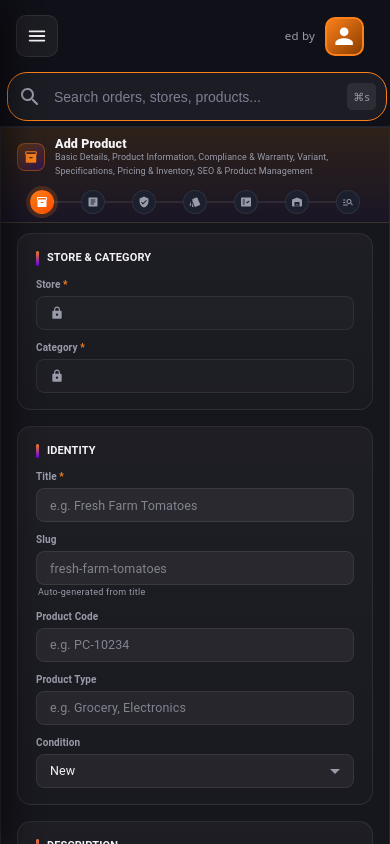
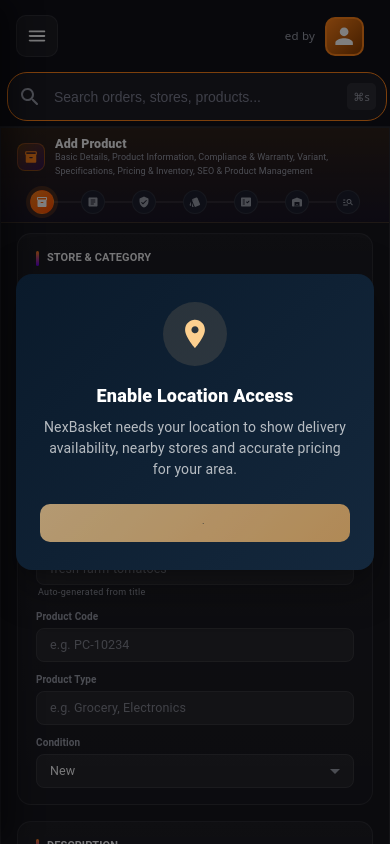
Before and after one commit to vineet-singraul/NexBasket_frontend, a React (Vite) app: page /__preview/add-base-product in a window 390 px wide. Shown: the top 844 px of the page. Built offline with nearby package versions, Linux system fonts and the light colour scheme; no server answers.

Commit message:
Working on UI of mobile view

```diff
--- a/src/App.tsx
+++ b/src/App.tsx
@@ -5,7 +5,7 @@
 import SessionExpiryWatcher from './auth/common/SessionExpiryWatcher'
 import ProtectedRoute from './auth/common/ProtectedRoute'
 import UserHome from './features/user/pages/UserHome'
-import useGetCity from './hooks/useGetCity'
+import LocationGate from './components/LocationGate'
 import ChnagePassword from './features/user/components/ChnagePassword'
 import OwnerLayout from './features/owner/common/OwnerLayout'
 import AddCategury from './features/owner/pages/AddCategury'
@@ -16,9 +16,8 @@
 import AddProduct from './features/owner/components/BaseProduct/AddProduct'
 import MainOwnerDashbord from './features/owner/pages/MainOwnerDashbord'
 function App() {
-  useGetCity()
   return (
-    <>
+    <LocationGate>
       <SessionExpiryWatcher />
       <Routes>
         <Route path="/" element={<UserHome />} />
@@ -126,7 +125,7 @@
           />
         </Route>
       </Routes>
-    </>
+    </LocationGate>
   )
 }
 
--- a/src/auth/common/ProtectedRoute.tsx
+++ b/src/auth/common/ProtectedRoute.tsx
@@ -10,17 +10,17 @@
 // specific role). Backend still enforces this on every request — this just
 // stops an unauthenticated visit from ever rendering the protected UI.
 const ProtectedRoute = ({ role }: ProtectedRouteProps) => {
-  const session = getAuthSession<SignInUser>();
+  const session = getAuthSession<SignInUser>()
 
   if (!session) {
-    return <Navigate to="/signin" replace />;
+    return <Navigate to="/signin" replace />
   }
 
   if (role && session.user?.role !== role) {
-    return <Navigate to="/" replace />;
+    return <Navigate to={session.user?.role === "owner" ? "/owner/dashboard" : "/"} replace />
   }
 
-  return <Outlet />;
+  return <Outlet />
 };
 
 export default ProtectedRoute;
--- /dev/null
+++ b/src/components/LocationGate.tsx
@@ -0,0 +1,139 @@
+import { useEffect, useState, type ReactNode } from 'react'
+import { useDispatch } from 'react-redux'
+import axios from 'axios'
+import { Dialog, Box, Typography, Button, CircularProgress } from '@mui/material'
+import LocationOnIcon from '@mui/icons-material/LocationOn'
+import { setCity, setPinCode } from '../redux/slice/userSlice'
+
+type LocationStatus = 'requesting' | 'granted' | 'denied' | 'unsupported'
+
+const LocationGate = ({ children }: { children: ReactNode }) => {
+  const dispatch = useDispatch()
+  const [status, setStatus] = useState<LocationStatus>(() =>
+    'geolocation' in navigator ? 'requesting' : 'unsupported',
+  )
+  const [errorMessage, setErrorMessage] = useState('')
+
+  const fetchLocation = () => {
+    if (!('geolocation' in navigator)) return
+
+    navigator.geolocation.getCurrentPosition(
+      async (position) => {
+        try {
+          const { latitude, longitude } = position.coords
+          const response = await axios.get(
+            `https://api.geoapify.com/v1/geocode/reverse?lat=${latitude}&lon=${longitude}&format=json&apiKey=${import.meta.env.VITE_GEOAPI}`,
+          )
+          const city = response.data?.results?.[0]?.city
+          const postcode = response.data?.results?.[0]?.postcode
+          dispatch(setCity({ city }))
+          dispatch(setPinCode({ postcode }))
+        } finally {
+          setStatus('granted')
+        }
+      },
+      (error) => {
+        setErrorMessage(
+          error.code === error.PERMISSION_DENIED
+            ? 'You denied location access. Please allow location permission from your browser/site settings, then try again.'
+            : 'We could not fetch your location. Please try again.',
+        )
+        setStatus('denied')
+      },
+      { enableHighAccuracy: true, timeout: 15000 },
+    )
+  }
+
+  const requestLocation = () => {
+    setStatus('requesting')
+    fetchLocation()
+  }
+
+  useEffect(() => {
+    fetchLocation()
+    // eslint-disable-next-line react-hooks/exhaustive-deps
+  }, [])
+
+  return (
+    <>
+      {children}
+
+      <Dialog
+        open={status !== 'granted'}
+        maxWidth="xs"
+        fullWidth
+        sx={{
+          '& .MuiDialog-paper': {
+            background: 'linear-gradient(135deg, #0A1A2B 0%, #14283d 100%)',
+            borderRadius: '16px',
+            padding: '28px 24px',
+            textAlign: 'center',
+            margin: '16px',
+          },
+        }}
+      >
+        <Box
+          sx={{
+            width: 64,
+            height: 64,
+            borderRadius: '50%',
+            background: 'rgba(252, 207, 143, 0.12)',
+            display: 'flex',
+            alignItems: 'center',
+            justifyContent: 'center',
+            margin: '0 auto 16px',
+          }}
+        >
+          <LocationOnIcon sx={{ fontSize: 34, color: '#FCCF8F' }} />
+        </Box>
+
+        <Typography sx={{ color: '#ffffff', fontWeight: 800, fontSize: 18, mb: 1 }}>
+          Enable Location Access
+        </Typography>
+
+        <Typography sx={{ color: 'rgba(255, 255, 255, 0.7)', fontSize: 14, mb: 3, lineHeight: 1.5 }}>
+          NexBasket needs your location to show delivery availability, nearby stores and accurate
+          pricing for your area.
+        </Typography>
+
+        {status === 'denied' && (
+          <Typography sx={{ color: '#ff8080', fontSize: 12.5, mb: 2 }}>{errorMessage}</Typography>
+        )}
+
+        {status === 'unsupported' && (
+          <Typography sx={{ color: '#ff8080', fontSize: 12.5, mb: 2 }}>
+            Location access is not supported in this browser. Please switch to a supported
+            browser to continue.
+          </Typography>
+        )}
+
+        <Button
+          onClick={requestLocation}
+          disabled={status === 'requesting' || status === 'unsupported'}
+          fullWidth
+          sx={{
+            background: 'linear-gradient(135deg, #FCCF8F 0%, #f5b563 100%)',
+            color: '#0A1A2B',
+            fontWeight: 700,
+            textTransform: 'none',
+            borderRadius: '10px',
+            padding: '10px 0',
+            fontSize: 14.5,
+            '&:hover': { background: 'linear-gradient(135deg, #fad282 0%, #f5b563 100%)' },
+            '&.Mui-disabled': { color: '#0A1A2B', opacity: 0.7 },
+          }}
+        >
+          {status === 'requesting' ? (
+            <CircularProgress size={18} sx={{ color: '#0A1A2B' }} />
+          ) : status === 'denied' ? (
+            'Try Again'
+          ) : (
+            'Allow Location'
+          )}
+        </Button>
+      </Dialog>
+    </>
+  )
+}
+
+export default LocationGate
--- a/src/hooks/useGetCity.ts
+++ /dev/null
@@ -1,22 +0,0 @@
-import { useEffect } from 'react'
-import { useDispatch } from 'react-redux'
-import { setCity, setPinCode } from '../redux/slice/userSlice'
-import axios from 'axios'
-
-function useGetCity() {
-    const dispatch = useDispatch()
-
-    useEffect(() => {
-        navigator.geolocation.getCurrentPosition(async (position) => {
-            const latitude = position.coords.latitude
-            const longitude = position.coords.longitude
-            const response = await axios.get(`https://api.geoapify.com/v1/geocode/reverse?lat=${latitude}&lon=${longitude}&format=json&apiKey=${import.meta.env.VITE_GEOAPI}`)
-            const city = response.data?.results?.[0]?.city
-            const postcode = response.data?.results?.[0]?.postcode
-            dispatch(setCity({city }))
-            dispatch(setPinCode({ postcode}))
-        })
-    }, [dispatch])
-}
-
-export default useGetCity
```
